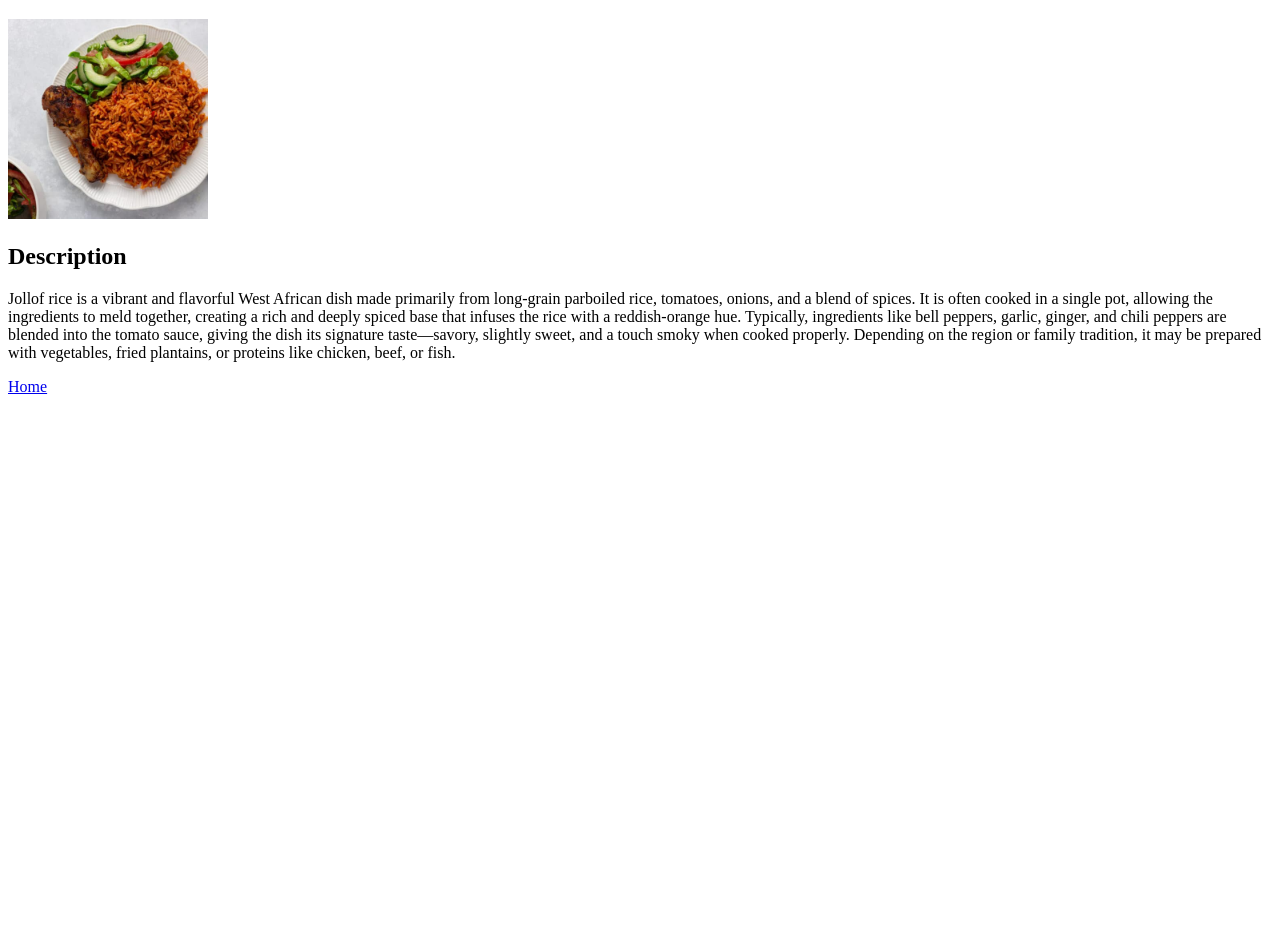
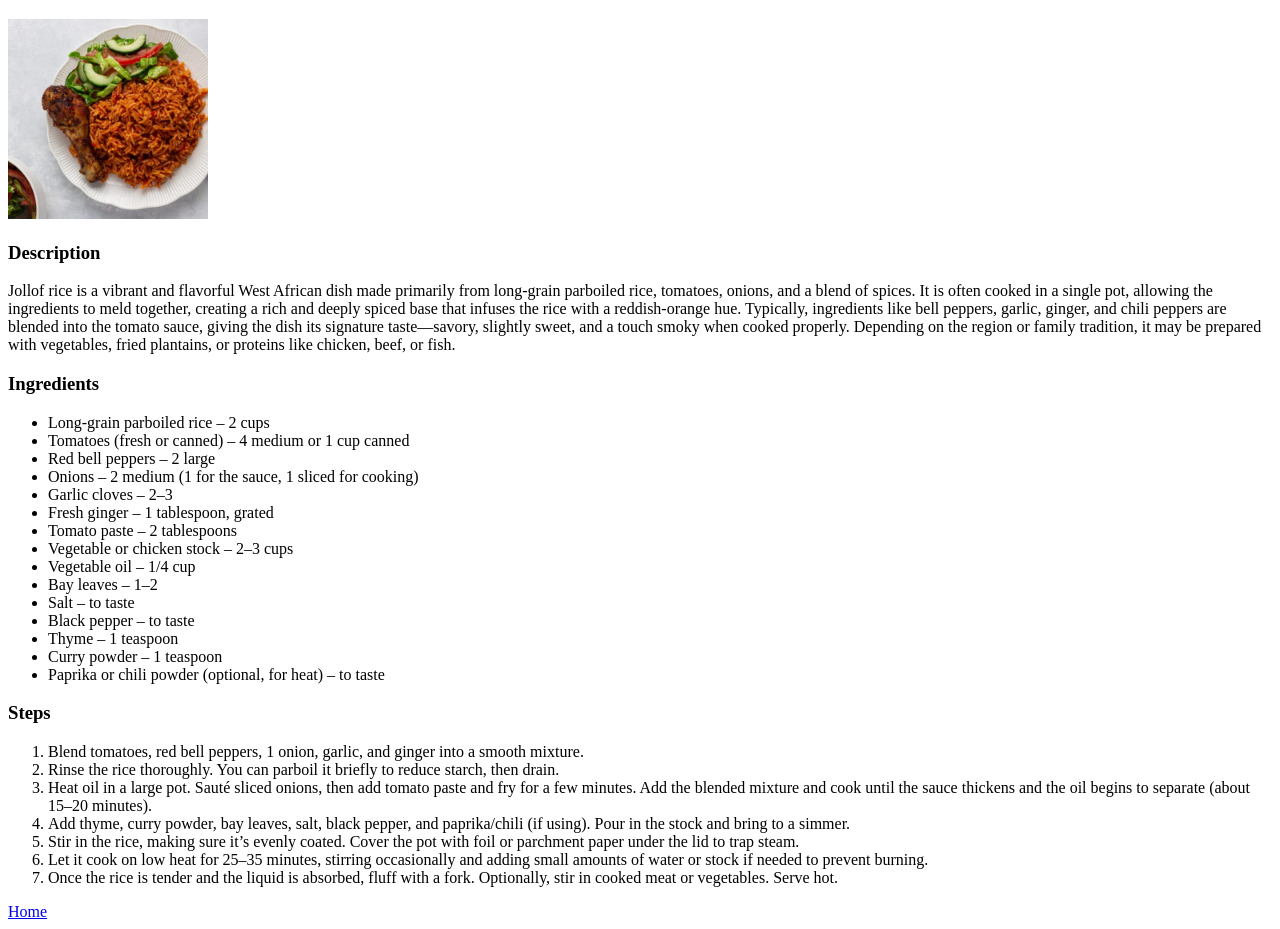
Before and after one commit to j-udo/odin-recipes, a plain HTML site: page recipes/rice.html in a window 1280 px wide. Shown: the part 61-990 px from the top of the page. Before the commit the page ends 800 px from the top, so only its background shows below. Drawn offline with Linux system fonts and the light colour scheme.

```diff
--- a/recipes/rice.html
+++ b/recipes/rice.html
@@ -9,9 +9,9 @@
     <img
       src="../images/Jollof-rice-16-500x500.jpg"
       alt="A bowl of jollof rice"
-      height="200"
+      width="200"
     />
-    <h2>Description</h2>
+    <h3>Description</h3>
     <p>
       Jollof rice is a vibrant and flavorful West African dish made primarily
       from long-grain parboiled rice, tomatoes, onions, and a blend of spices.
@@ -24,6 +24,56 @@
       it may be prepared with vegetables, fried plantains, or proteins like
       chicken, beef, or fish.
     </p>
+    <h3>Ingredients</h3>
+    <ul>
+      <li>Long-grain parboiled rice – 2 cups</li>
+      <li>Tomatoes (fresh or canned) – 4 medium or 1 cup canned</li>
+      <li>Red bell peppers – 2 large</li>
+      <li>Onions – 2 medium (1 for the sauce, 1 sliced for cooking)</li>
+      <li>Garlic cloves – 2–3</li>
+      <li>Fresh ginger – 1 tablespoon, grated</li>
+      <li>Tomato paste – 2 tablespoons</li>
+      <li>Vegetable or chicken stock – 2–3 cups</li>
+      <li>Vegetable oil – 1/4 cup</li>
+      <li>Bay leaves – 1–2</li>
+      <li>Salt – to taste</li>
+      <li>Black pepper – to taste</li>
+      <li>Thyme – 1 teaspoon</li>
+      <li>Curry powder – 1 teaspoon</li>
+      <li>Paprika or chili powder (optional, for heat) – to taste</li>
+    </ul>
+    <h3>Steps</h3>
+    <ol>
+      <li>
+        Blend tomatoes, red bell peppers, 1 onion, garlic, and ginger into a
+        smooth mixture.
+      </li>
+      <li>
+        Rinse the rice thoroughly. You can parboil it briefly to reduce starch,
+        then drain.
+      </li>
+      <li>
+        Heat oil in a large pot. Sauté sliced onions, then add tomato paste and
+        fry for a few minutes. Add the blended mixture and cook until the sauce
+        thickens and the oil begins to separate (about 15–20 minutes).
+      </li>
+      <li>
+        Add thyme, curry powder, bay leaves, salt, black pepper, and
+        paprika/chili (if using). Pour in the stock and bring to a simmer.
+      </li>
+      <li>
+        Stir in the rice, making sure it’s evenly coated. Cover the pot with
+        foil or parchment paper under the lid to trap steam.
+      </li>
+      <li>
+        Let it cook on low heat for 25–35 minutes, stirring occasionally and
+        adding small amounts of water or stock if needed to prevent burning.
+      </li>
+      <li>
+        Once the rice is tender and the liquid is absorbed, fluff with a fork.
+        Optionally, stir in cooked meat or vegetables. Serve hot.
+      </li>
+    </ol>
     <a href="../index.html">Home</a>
   </body>
 </html>
```
Also changed, not shown: recipes/beans.html (added, +67 -0 lines), images/Beans & Plantain.jpg (added), images/Nigerian-Jollof-pasta-recipe-spaghetti-.jpg (added).
